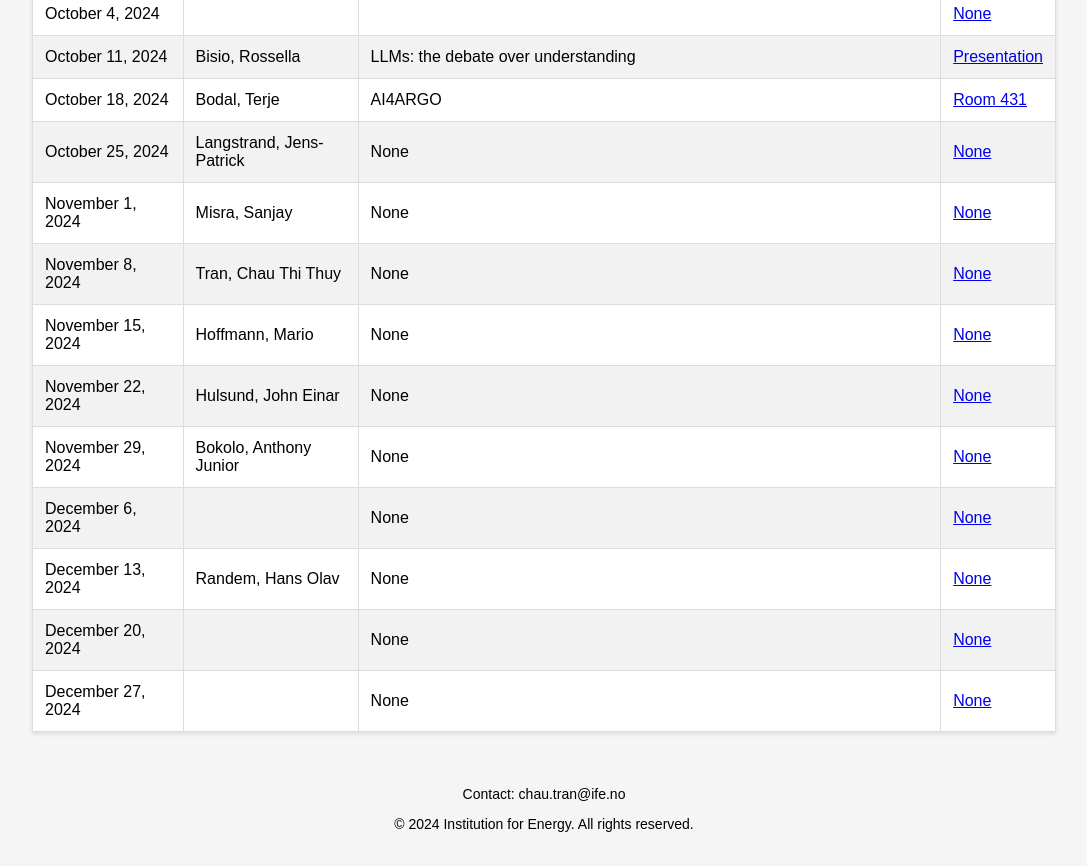
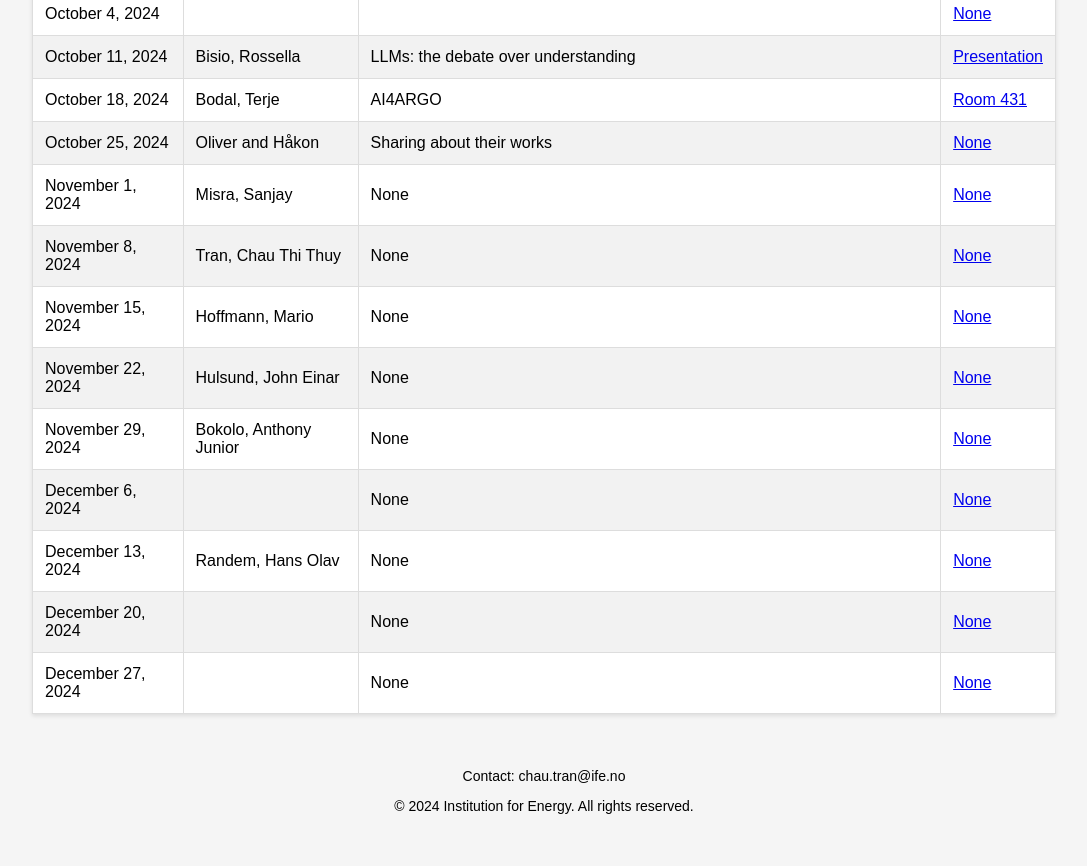
Before and after one commit to IFE-FOU/ads_scientificdiscussion, a plain HTML site: page index.html in a window 1280 px wide. Shown: the part 1120-1986 px from the top of the page, without its empty margins (96-1183 px from the left). Drawn offline with Linux system fonts and the light colour scheme.

Commit message:
adding topic

```diff
--- a/index.html
+++ b/index.html
@@ -98,7 +98,7 @@
             <tr><td>October 4, 2024</td><td></td><td></td><td><a href="#">None</a></td></tr>
             <tr><td>October 11, 2024</td><td>Bisio, Rossella</td><td> LLMs: the debate over understanding</td><td><a href="https://ifecloud.sharepoint.com/:p:/r/sites/GRPDSINTSYSDepartment/Shared%20Documents/Scientific%20Discussion/LLM%20debate%20understanding.pptx?d=w487caedf8f5f4cb58e29d324f509f242&csf=1&web=1&e=yJVJtb">Presentation</a></td></tr>
             <tr><td>October 18, 2024</td><td>Bodal, Terje</td><td>AI4ARGO</td><td><a href="#">Room 431</a></td></tr>
-            <tr><td>October 25, 2024</td><td>Langstrand, Jens-Patrick</td><td>None</td><td><a href="#">None</a></td></tr>
+            <tr><td>October 25, 2024</td><td>Oliver and Håkon</td><td>Sharing about their works</td><td><a href="#">None</a></td></tr>
             <!-- November -->
             <tr><td>November 1, 2024</td><td>Misra, Sanjay</td><td>None</td><td><a href="#">None</a></td></tr>
             <tr><td>November 8, 2024</td><td>Tran, Chau Thi Thuy</td><td>None</td><td><a href="#">None</a></td></tr>
```
